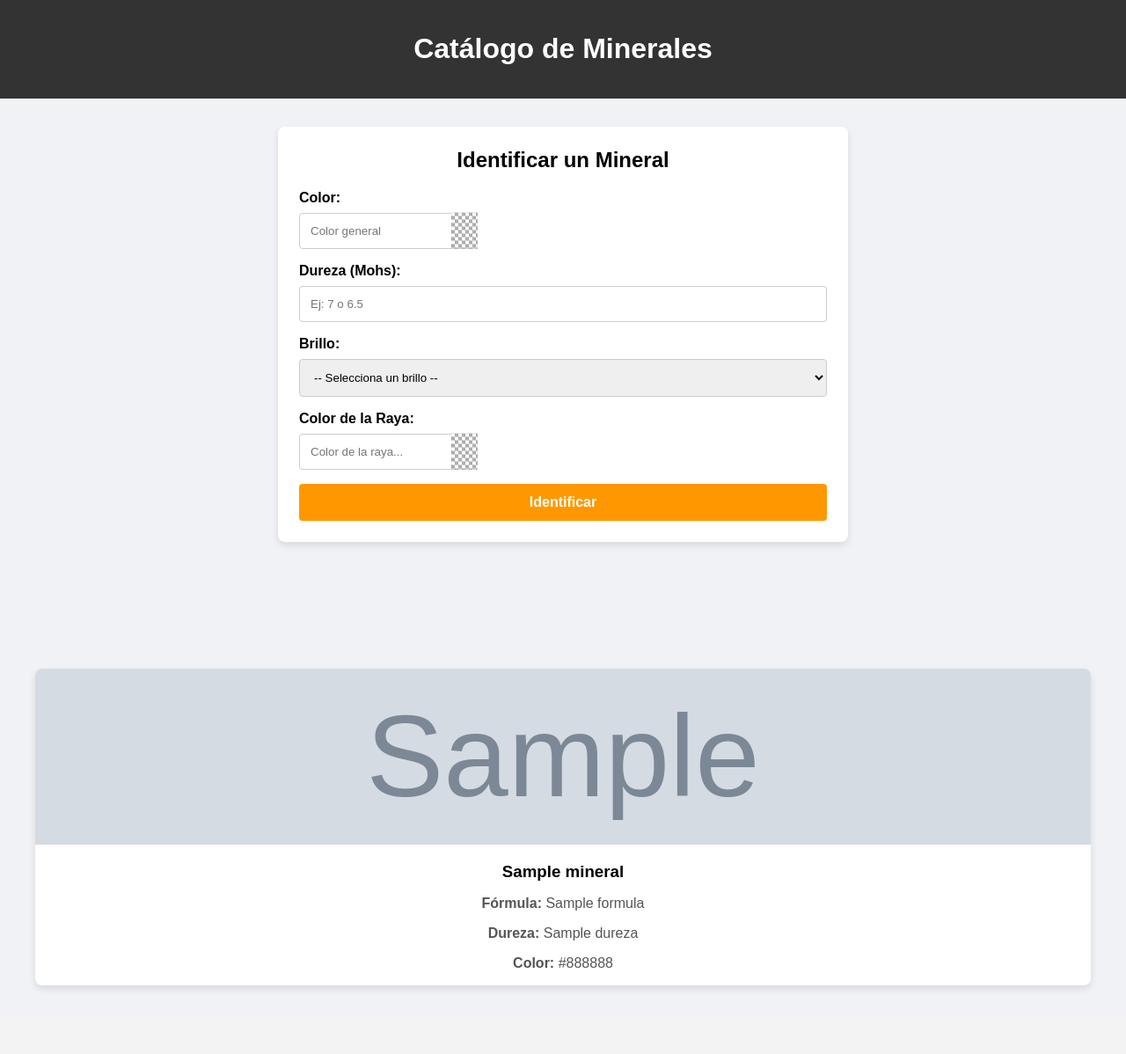
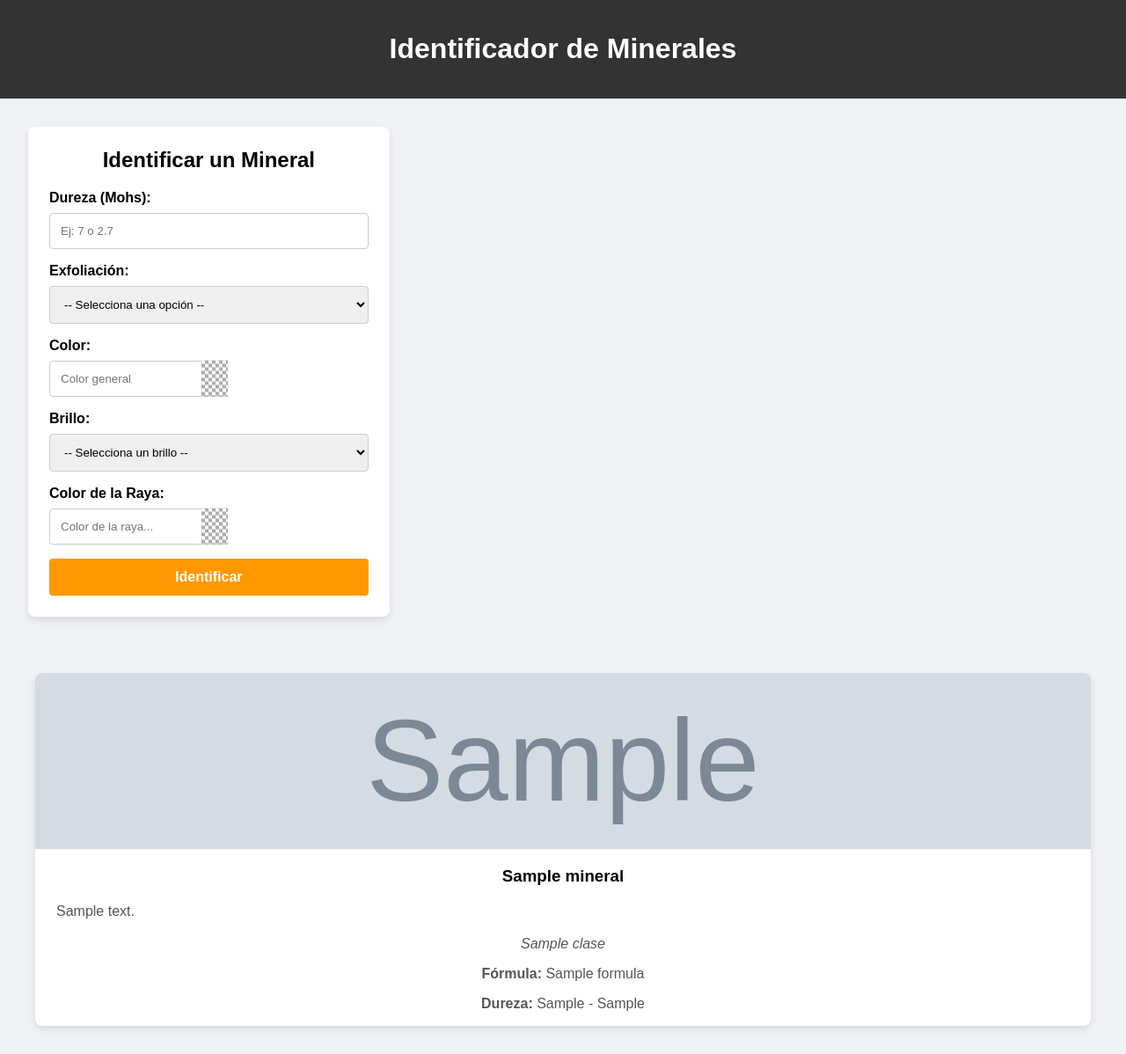
Before and after one commit to jusesari-eng/mineralog-ia, a Flask app: template templates/index.html in a window 1280 px wide. Shown: the whole page at 88% size. Before the commit the page ends 1125 px from the top, so only its background shows below. Run offline with Flask 3, Linux system fonts and the light colour scheme; the template is opened without the code that fills it: most values are stand-ins (such as "Sample title", 1, 10 or a date in 2020); grey boxes marked "Sample" are stand-in pictures.

Commit message:
feat: Enriquecer modelo de datos y rediseñar UI con carrusel de resultados

```diff
--- a/app.py
+++ b/app.py
@@ -17,48 +17,53 @@ def index():
 # NUEVO ENDPOINT PARA RECIBIR DATOS DEL FORMULARIO
 @app.route("/identificar", methods=['POST'])
 def identificar_mineral():
-    # 1. Recibir los datos del formulario (esto ya lo tenías)
     datos_usuario = request.get_json()
     color_usuario = datos_usuario.get('color')
-    dureza_usuario = datos_usuario.get('dureza')
+    raya_usuario = datos_usuario.get('raya')
     brillo_usuario = datos_usuario.get('brillo')
-    raya_usuario = datos_usuario.get('raya')
+    exfoliacion_usuario = datos_usuario.get('exfoliacion')
 
-    # 2. Cargar nuestra base de datos de minerales
+    # Intentamos convertir la dureza a un número
+    try:
+        dureza_usuario = float(datos_usuario.get('dureza'))
+    except (ValueError, TypeError):
+        dureza_usuario = None
+
     todos_los_minerales = cargar_minerales()
-
-    # 3. Filtrar los minerales - ¡Aquí está la lógica!
     resultados = []
     for mineral in todos_los_minerales:
         coincidencias = 0
 
-        # Comprobar el color
+        # Comprobar color
         if color_usuario and color_usuario['hex'] in mineral.get('colores', []):
             coincidencias += 1
 
-        # Comprobar la raya
+        # Comprobar raya
         if raya_usuario and raya_usuario['hex'] in mineral.get('raya', []):
             coincidencias += 1
 
-        # Comprobar el brillo
+        # Comprobar brillo
         if brillo_usuario and brillo_usuario == mineral.get('brillo'):
             coincidencias += 1
 
-        # Comprobar la dureza (lógica simple por ahora)
-        # Nota: Esto es muy básico. Lo mejoraremos después.
-        if dureza_usuario and dureza_usuario == mineral.get('dureza'):
+        # Comprobar exfoliación
+        if exfoliacion_usuario and exfoliacion_usuario == mineral.get('exfoliacion', '').lower():
             coincidencias += 1
 
-        # Si hay al menos una coincidencia, lo añadimos a los resultados
+        # ¡NUEVA LÓGICA DE DUREZA!
+        if dureza_usuario is not None:
+            dureza_min = mineral.get('dureza_min')
+            dureza_max = mineral.get('dureza_max')
+            if dureza_min is not None and dureza_max is not None:
+                if dureza_min <= dureza_usuario <= dureza_max:
+                    coincidencias += 1
+
         if coincidencias > 0:
-            # Añadimos el número de coincidencias para poder ordenarlos después
             mineral['coincidencias'] = coincidencias
             resultados.append(mineral)
 
-    # 4. Ordenar los resultados por el número de coincidencias (de mayor a menor)
     resultados_ordenados = sorted(resultados, key=lambda x: x['coincidencias'], reverse=True)
 
-    # 5. Devolver los resultados al frontend
     return jsonify({
         "status": "ok",
         "resultados": resultados_ordenados
--- a/static/css/styles.css
+++ b/static/css/styles.css
@@ -98,3 +98,69 @@ button[type="submit"]:hover {
     padding: 1.5rem;
     text-align: center;
 }
+.main-content {
+    display: flex; /* ¡La magia empieza aquí! */
+    justify-content: center; /* Centra las columnas horizontalmente */
+    gap: 2rem; /* Añade un espacio entre las columnas */
+    padding: 2rem;
+    max-width: 1400px; /* Aumentamos el ancho máximo para que quepan las columnas */
+    margin: 0 auto;
+    align-items: flex-start; /* Alinea las columnas en la parte superior */
+}
+
+/* Ajustamos el ancho de las columnas */
+.form-container {
+    flex: 1;
+    max-width: 500px;
+    margin: 0;
+    align-self: flex-start;
+}
+
+#resultados-container {
+    flex: 2; /* Mantenemos el ancho de la columna */
+    margin: 0;
+    text-align: left;
+
+    /* --- ¡La magia del carrusel empieza aquí! --- */
+    display: flex; /* Ponemos los resultados en una fila */
+    overflow-x: auto; /* Permitimos el scroll horizontal */
+    scroll-snap-type: x mandatory; /* Hacemos que el scroll sea "magnético" en el eje X */
+    padding-bottom: 1.5rem; /* Espacio para la barra de scroll */
+    gap: 1.5rem; /* Espacio entre las tarjetas */
+}
+
+/* Estilo opcional para la barra de scroll (se ve mejor) */
+#resultados-container::-webkit-scrollbar {
+    height: 8px;
+}
+#resultados-container::-webkit-scrollbar-thumb {
+    background: #ccc;
+    border-radius: 4px;
+}
+
+/* Hacemos que las tarjetas de resultado se organicen en una cuadrícula */
+#resultados-container .card {
+    scroll-snap-align: start; /* Cada tarjeta es un punto de "anclaje" para el scroll */
+    flex: 0 0 450px; /* ¡Más grandes! No se encogen, no crecen, y miden 450px de ancho */
+    display: block; /* Reseteamos el display */
+    width: 450px; /* Forzamos el ancho */
+    margin: 0; /* Reseteamos el margen */
+    vertical-align: top;
+}
+.color-swatch {
+    display: inline-block;      /* Permite que tenga dimensiones */
+    width: 18px;                /* Ancho del cuadradito */
+    height: 18px;               /* Alto del cuadradito */
+    border: 1px solid #ccc;     /* Un borde para que se vean los colores claros */
+    border-radius: 4px;         /* Bordes redondeados */
+    vertical-align: middle;     /* Se alinea verticalmente con el texto */
+    margin-right: 5px;          /* Un pequeño espacio a la derecha */
+}
+.card-description {
+    font-size: 1em; /* La hacemos un poco más grande */
+    color: #555;
+    padding: 0 1.5rem; /* Más padding lateral */
+    margin-bottom: 1rem;
+    text-align: left;
+    line-height: 1.6; /* Aumentamos el interlineado para mejor legibilidad */
+}
--- a/static/js/script.js
+++ b/static/js/script.js
@@ -65,6 +65,7 @@ document.addEventListener('DOMContentLoaded', function() {
         const userRayaHex = document.getElementById('raya').value;
         const dureza = document.getElementById('dureza').value;
         const brillo = document.getElementById('brillo').value;
+        const exfoliacion = document.getElementById('exfoliacion').value; // LÍNEA NUEVA
 
         const closestColor = findClosestColor(userColorHex);
         const closestRaya = findClosestColor(userRayaHex);
@@ -73,7 +74,8 @@ document.addEventListener('DOMContentLoaded', function() {
             color: closestColor,
             raya: closestRaya,
             dureza: dureza,
-            brillo: brillo
+            brillo: brillo,
+            exfoliacion: exfoliacion // LÍNEA NUEVA
         };
 
         console.log('Color elegido por el usuario:', {color: userColorHex, raya: userRayaHex});
@@ -106,9 +108,27 @@ document.addEventListener('DOMContentLoaded', function() {
             return;
         }
 
-        const titulo = document.createElement('h2');
-        titulo.textContent = 'Resultados de la Identificación';
-        container.appendChild(titulo);
+        const mainContent = document.querySelector('.main-content');
+        let titulo = document.getElementById('resultados-titulo');
+        if (!titulo) {
+            titulo = document.createElement('h2');
+            titulo.id = 'resultados-titulo';
+            titulo.textContent = 'Resultados de la Identificación';
+            // Lo insertamos después del formulario
+            container.insertAdjacentElement('beforebegin', titulo);
+        }
+        if (!resultados || resultados.length === 0) {
+            // Ocultamos el título si ya existía de una búsqueda anterior
+            const tituloExistente = document.getElementById('resultados-titulo');
+            if (tituloExistente) tituloExistente.style.display = 'none';
+
+            container.innerHTML = '<p>No se encontraron minerales con esas características.</p>';
+            return;
+        } else {
+            // Nos aseguramos de que el título sea visible
+            const tituloExistente = document.getElementById('resultados-titulo');
+            if (tituloExistente) tituloExistente.style.display = 'block';
+        }
 
         resultados.forEach(mineral => {
             const card = document.createElement('div');
@@ -116,13 +136,23 @@ document.addEventListener('DOMContentLoaded', function() {
             // Usamos url_for para las imágenes locales
             const imageUrl = mineral.imagen ? `static/${mineral.imagen}` : '';
             card.innerHTML = `
-                <img src="${imageUrl}" alt="Imagen de ${mineral.nombre}">
+                <img src="static/${mineral.imagen}" alt="Imagen de ${mineral.nombre}">
                 <h3>${mineral.nombre}</h3>
+                <!-- LÍNEA NUEVA -->
+                <p class="card-description">${mineral.descripcion}</p>
+                <p><em>${mineral.clase}</em></p>
                 <p><strong>Coincidencias:</strong> ${mineral.coincidencias}</p>
                 <p><strong>Fórmula:</strong> ${mineral.formula}</p>
-                <p><strong>Dureza:</strong> ${mineral.dureza}</p>
-                <p><strong>Color:</strong> ${mineral.colores.join(', ')}</p>
-                <p><strong>Raya:</strong> ${mineral.raya.join(', ')}</p>
+                <p><strong>Dureza:</strong> ${mineral.dureza_min} - ${mineral.dureza_max}</p>
+                <p><strong>Exfoliación:</strong> ${mineral.exfoliacion}</p>
+                <p><strong>Fractura:</strong> ${mineral.fractura}</p>
+                <p><strong>Brillo:</strong> ${mineral.brillo}</p>
+                <p><strong>Color(es):</strong>
+                    ${mineral.colores.map(hex => `<span class="color-swatch" style="background-color: ${hex};"></span>`).join(' ')}
+                </p>
+                <p><strong>Raya:</strong>
+                    ${mineral.raya.map(hex => `<span class="color-swatch" style="background-color: ${hex};"></span>`).join(' ')}
+                </p>
             `;
             container.appendChild(card);
         });
--- a/templates/index.html
+++ b/templates/index.html
@@ -4,25 +4,38 @@
     <meta charset="UTF-8">
     <meta name="viewport" content="width=device-width, initial-scale=1.0">
     <title>Identificador de Minerales</title>
-    <!-- OJO: El nombre del archivo CSS es styles.css -->
     <link rel="stylesheet" href="{{ url_for('static', filename='css/styles.css') }}">
     <link rel="stylesheet" href="{{ url_for('static', filename='css/coloris.min.css') }}">
 </head>
 <body>
     <header>
-        <h1>Catálogo de Minerales</h1>
+        <!-- He cambiado el título para que refleje toda la app, no solo el catálogo -->
+        <h1>Identificador de Minerales</h1>
     </header>
+    <div class="main-content">
+        <!-- FORMULARIO DE IDENTIFICACIÓN -->
         <div class="form-container">
             <h2>Identificar un Mineral</h2>
             <form id="identification-form">
                 <div class="form-group">
-                <label for="color">Color:</label>
-                <input type="text" id="color" name="color" placeholder="Color general" data-coloris>
+                    <label for="dureza">Dureza (Mohs):</label>
+                    <input type="number" id="dureza" name="dureza" step="0.1" placeholder="Ej: 7 o 2.7">
                 </div>
 
                 <div class="form-group">
-                <label for="dureza">Dureza (Mohs):</label>
-                <input type="number" id="dureza" name="dureza" step="0.1" placeholder="Ej: 7 o 6.5">
+                    <label for="exfoliacion">Exfoliación:</label>
+                    <select id="exfoliacion" name="exfoliacion">
+                        <option value="">-- Selecciona una opción --</option>
+                        <option value="ninguna">Ninguna</option>
+                        <option value="perfecta">Perfecta</option>
+                        <option value="buena">Buena</option>
+                        <option value="imperfecta">Imperfecta</option>
+                    </select>
+                </div>
+
+                <div class="form-group">
+                    <label for="color">Color:</label>
+                    <input type="text" id="color" name="color" placeholder="Color general" data-coloris>
                 </div>
 
                 <div class="form-group">
@@ -36,6 +49,7 @@
                         <option value="mate">Mate / Terroso</option>
                     </select>
                 </div>
+
                 <div class="form-group">
                     <label for="raya">Color de la Raya:</label>
                     <input type="text" id="raya" name="raya" placeholder="Color de la raya..." data-coloris>
@@ -44,19 +58,26 @@
                 <button type="submit">Identificar</button>
             </form>
         </div>
+
+        <!-- CONTENEDOR PARA RESULTADOS DINÁMICOS -->
         <div id="resultados-container"></div>
+    </div>
+
+    <!-- CATÁLOGO INICIAL -->
     <main class="catalogo-container">
-        <!-- Usamos un bucle for para recorrer la lista de minerales -->
         {% for mineral in minerales %}
         <div class="card">
-            <img src="{{ mineral.imagen }}" alt="Imagen de {{ mineral.nombre }}">
+            <img src="{{ url_for('static', filename=mineral.imagen) }}" alt="Imagen de {{ mineral.nombre }}">
             <h3>{{ mineral.nombre }}</h3>
+            <!-- LÍNEA NUEVA -->
+            <p class="card-description">{{ mineral.descripcion }}</p>
+            <p><em>{{ mineral.clase }}</em></p>
             <p><strong>Fórmula:</strong> {{ mineral.formula }}</p>
-            <p><strong>Dureza:</strong> {{ mineral.dureza }}</p>
-            <p><strong>Color:</strong> {{ mineral.color }}</p>
+            <p><strong>Dureza:</strong> {{ mineral.dureza_min }} - {{ mineral.dureza_max }}</p>
         </div>
         {% endfor %}
     </main>
+
     <script src="{{ url_for('static', filename='js/coloris.min.js') }}"></script>
     <script src="{{ url_for('static', filename='js/script.js') }}"></script>
 </body>
```
Also changed, not shown: minerales.json (+48 -4 lines). Lines whose indentation alone changed are shown as unchanged.
